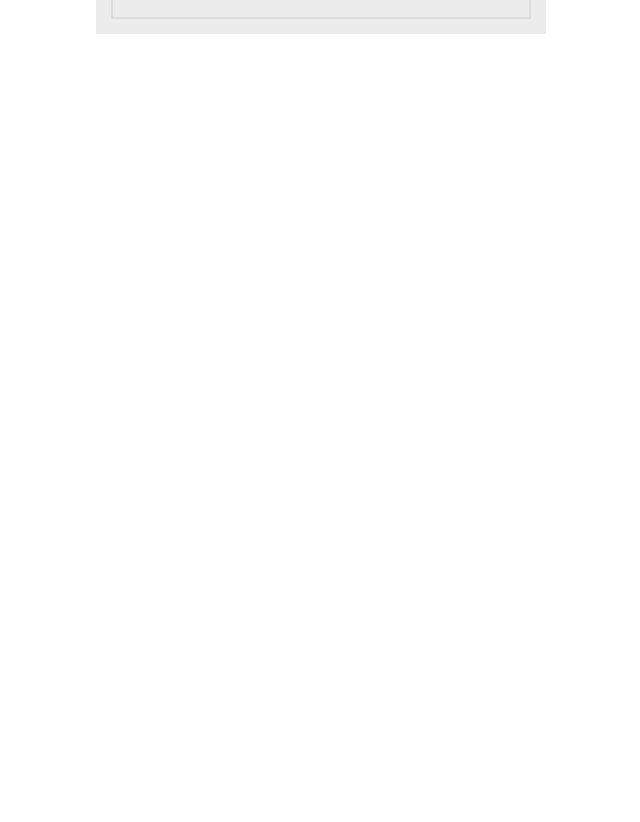
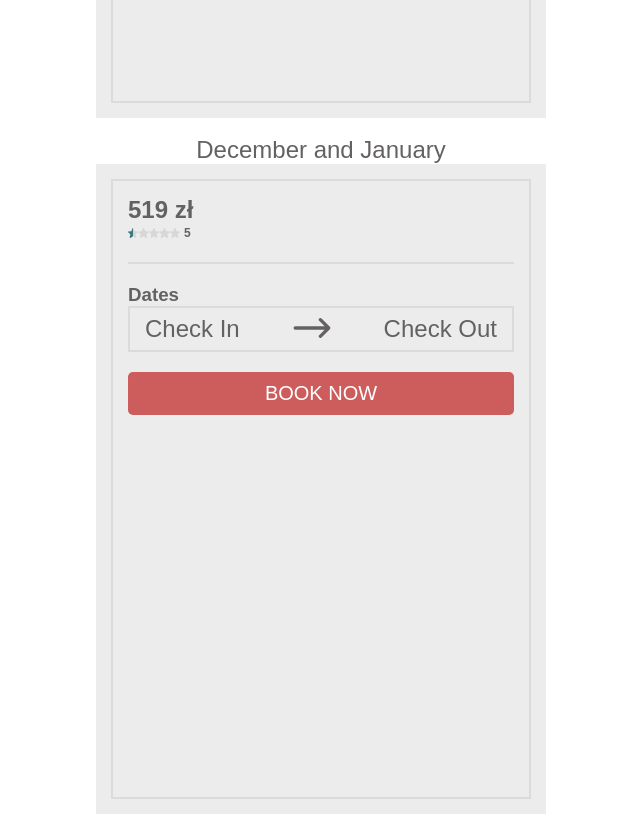
Before and after one commit to AgaPiotrowska/booking_form_vue, a Vue app: page / in a window 1280 px wide. Shown: the part 1960-2782 px from the top of the page, without its empty margins (319-959 px from the left). Before the commit the page ends 2002 px from the top, so only its background shows below. Built offline with nearby package versions, Linux system fonts and the light colour scheme.

Commit message:
added more cases to the presentation of component

```diff
--- a/src/App.vue
+++ b/src/App.vue
@@ -1,19 +1,28 @@
 <template>
   <div id="app">
+    <div class="text-big">Few days in December</div>
     <BookingForm
             v-bind:price="129"
             v-bind:rating="{value: 6, count: 150}"
             v-bind:availableDays="availableDaysFewDays"
     /><br>
+    <div class="text-big">Full January</div>
     <BookingForm
             v-bind:price="299"
             v-bind:rating="{value: 5.0, count: 20}"
             v-bind:availableDays="availableDaysFullMonth"
     /><br>
+    <div class="text-big">Half February</div>
     <BookingForm
             v-bind:price="319"
             v-bind:rating="{value: 3.5, count: 10}"
             v-bind:availableDays="availableDaysHalfMonth"
+    /><br>
+    <div class="text-big">December and January</div>
+    <BookingForm
+            v-bind:price="519"
+            v-bind:rating="{value: 0.5, count: 5}"
+            v-bind:availableDays="availableDaysTwoMonths"
     />
   </div>
 </template>
@@ -28,6 +37,22 @@ export default {
   },
   data() {
     return {
+
+      availableDaysTwoMonths: [
+        { year: 2020, month: 12, day: 25 },
+        { year: 2020, month: 12, day: 26 },
+        { year: 2020, month: 12, day: 27 },
+        { year: 2020, month: 12, day: 28 },
+        { year: 2020, month: 12, day: 29 },
+        { year: 2020, month: 12, day: 30 },
+        { year: 2020, month: 12, day: 31 },
+        { year: 2021, month: 1, day: 1 },
+        { year: 2021, month: 1, day: 2 },
+        { year: 2021, month: 1, day: 3 },
+        { year: 2021, month: 1, day: 4 },
+        { year: 2021, month: 1, day: 5 }
+      ],
+
       availableDaysFewDays: [
         { year: 2020, month: 12, day: 25 },
         { year: 2020, month: 12, day: 26 },
@@ -88,3 +113,10 @@ export default {
   }
 }
 </script>
+
+
+<style>
+  .text-big {
+    text-align: center;
+  }
+</style>
```
